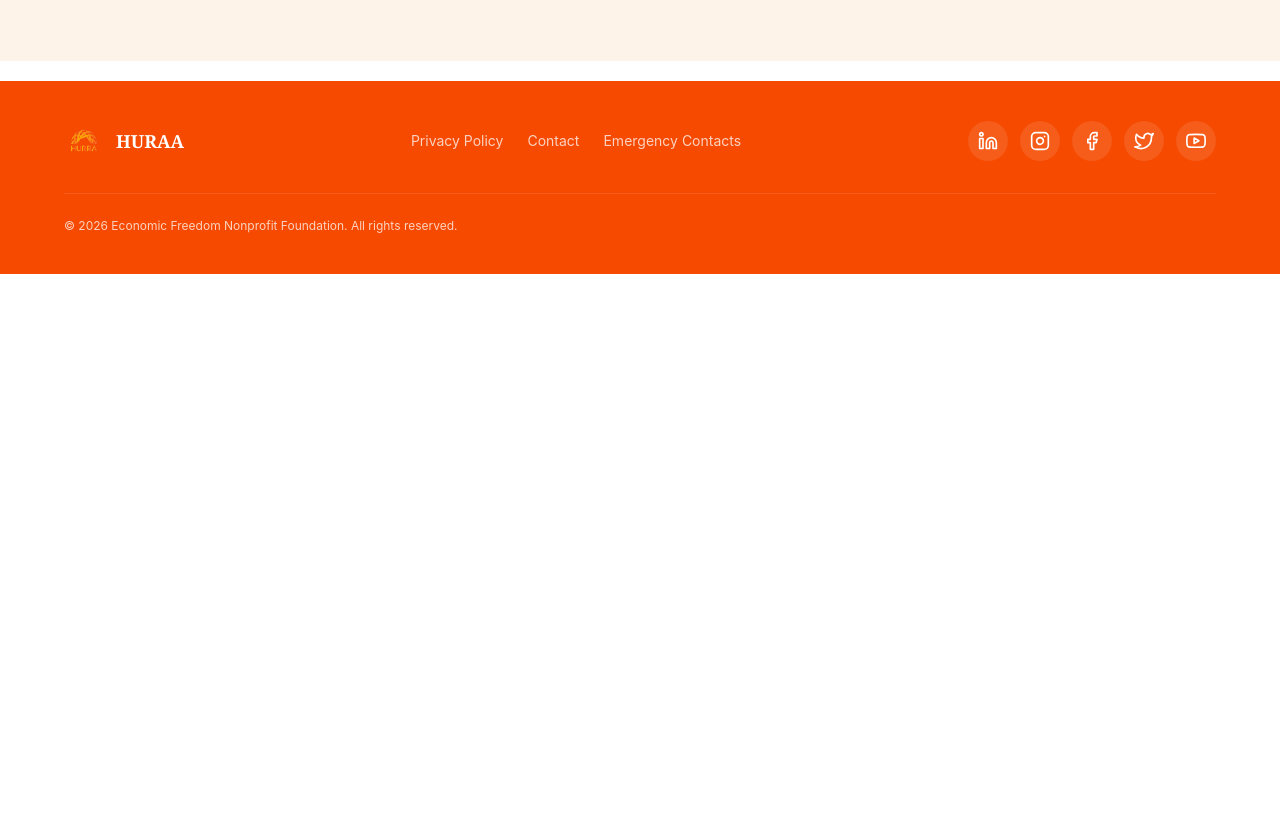
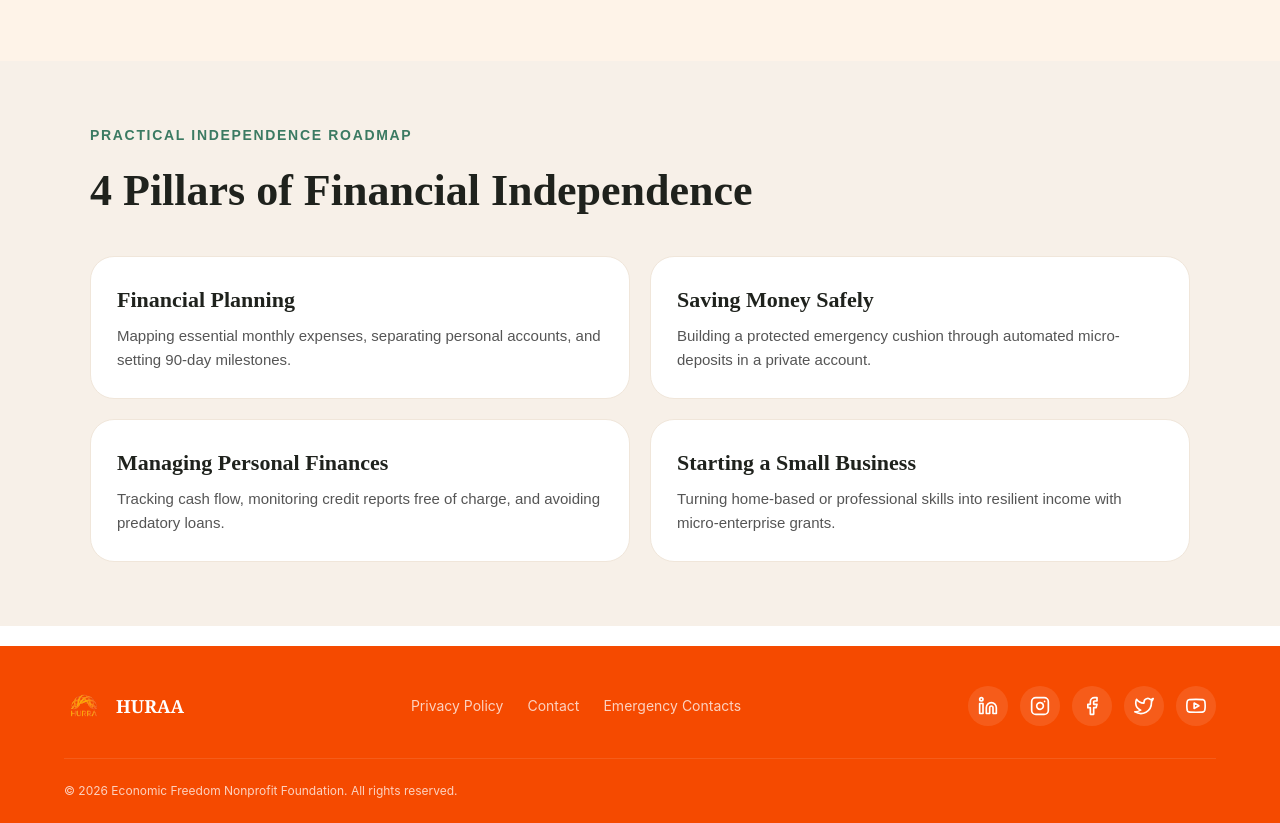
Before and after one commit to ABDELKBIR-FALH/Abdelkbirfalh-finalproject-html-css, a website: page public/pages/campaingns.html in a window 1280 px wide. Shown: the part 2112-2935 px from the top of the page. Before the commit the page ends 2386 px from the top, so only its background shows below. Drawn offline with nearby package versions, Linux system fonts and the light colour scheme; files that its build step writes are made by us from their sources.

Commit message:
add lastet-section and style-css

```diff
--- /dev/null
+++ b/public/css/app.css
@@ -0,0 +1,89 @@
+*{
+    box-sizing: border-box;
+}
+
+.lastet-section {
+  background: #f7f0e8;
+  padding: 64px 16px;
+  font-family: "Outfit", sans-serif;
+}
+
+.lastet-section .container {
+  max-width: 1100px;
+  margin: 0 auto;
+
+
+
+
+
+
+}
+
+.lastet-section .text {
+  margin: 0;
+  font-size: 14px;
+
+
+
+  font-weight: 600;
+  letter-spacing: 0.12em;
+  text-transform: uppercase;
+  color: #3b7a62;
+}
+
+.lastet-section .title {
+  margin: 12px 0 32px;
+  font-family: "Fraunces", serif;
+  font-size: 44px;
+
+
+  font-weight: 700;
+  color: #1f221d;
+}
+
+.lastet-section .childern {
+  display: grid;
+  grid-template-columns: repeat(2, 1fr);
+
+  gap: 20px;
+}
+
+.lastet-section .card {
+  background: #fff;
+  border: 1px solid #f0e6da;
+  border-radius: 24px;
+
+
+  padding: 26px;
+}
+
+.lastet-section .card h3 {
+  margin: 0 0 8px;
+
+
+
+
+  font-family: "Fraunces", serif;
+  font-size: 22px;
+  font-weight: 700;
+  color: #1f221d;
+}
+
+.lastet-section .card p {
+  margin: 0;
+  font-size: 15px;
+
+
+  line-height: 1.6;
+  color: #555;
+}
+
+
+@media (max-width: 700px) {
+  .lastet-section .childern {
+    grid-template-columns: 1fr;
+  }
+  .lastet-section .title {
+    font-size: 32px;
+  }
+}
--- a/public/pages/campaingns.html
+++ b/public/pages/campaingns.html
@@ -307,7 +307,7 @@
 
 
 
-<section>
+
   <section class="bg-[#FEF3E8] px-4 py-16">
   <div class="mx-auto max-w-5xl">
     <div class="mb-12 text-center">
@@ -396,7 +396,36 @@
   </div>
 </section>
 
-          </section>
+         <section class="lastet-section">
+  <div class="container">
+    <p class="text">Practical Independence Roadmap</p>
+    <h2 class="title">4 Pillars of Financial Independence</h2>
+
+    <div class="childern">
+
+      <div class="card">
+        <h3>Financial Planning</h3>
+        <p>Mapping essential monthly expenses, separating personal accounts, and setting 90-day milestones.</p>
+      </div>
+
+      <div class="card">
+        <h3>Saving Money Safely</h3>
+        <p>Building a protected emergency cushion through automated micro-deposits in a private account.</p>
+      </div>
+
+      <div class="card">
+        <h3>Managing Personal Finances</h3>
+        <p>Tracking cash flow, monitoring credit reports free of charge, and avoiding predatory loans.</p>
+      </div>
+
+      <div class="card">
+        <h3>Starting a Small Business</h3>
+        <p>Turning home-based or professional skills into resilient income with micro-enterprise grants.</p>
+      </div>
+
+    </div>
+  </div>
+</section>
 
 
 
```
Also changed, not shown: public/css/output.css.
